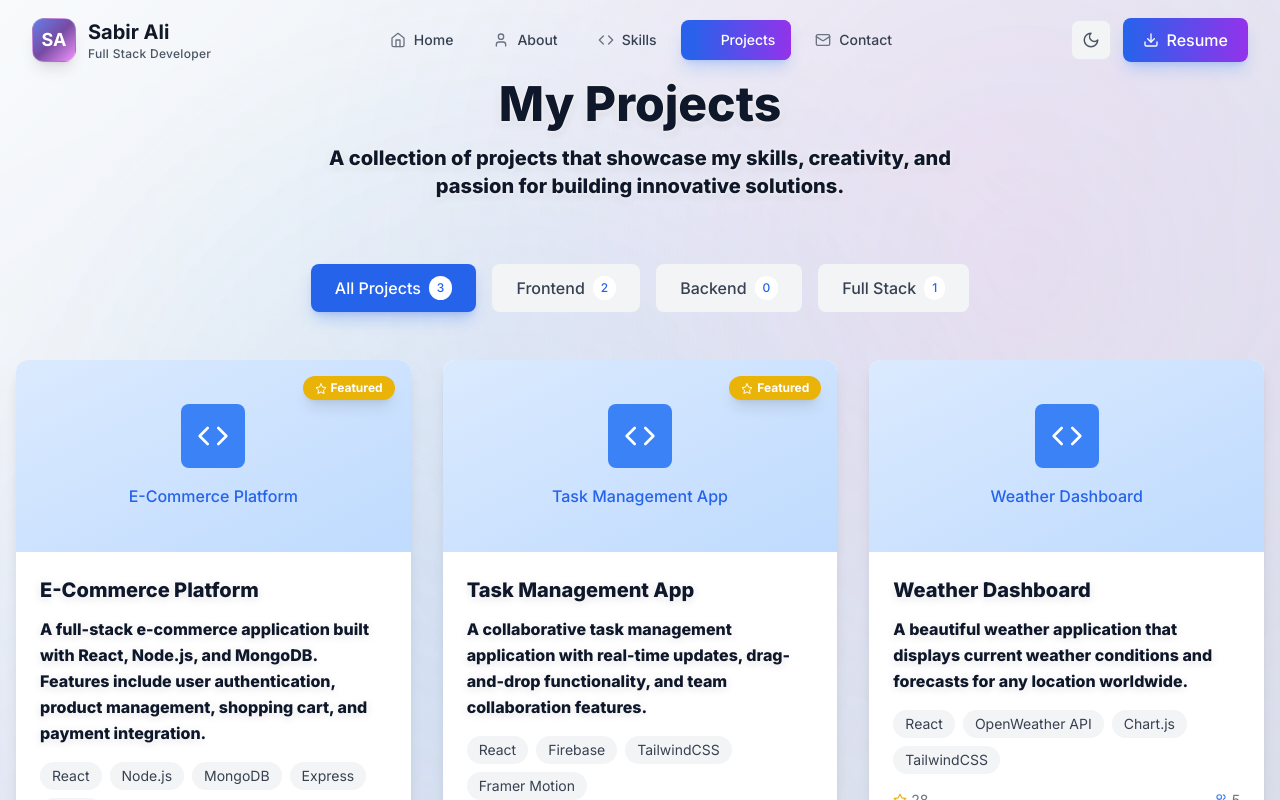
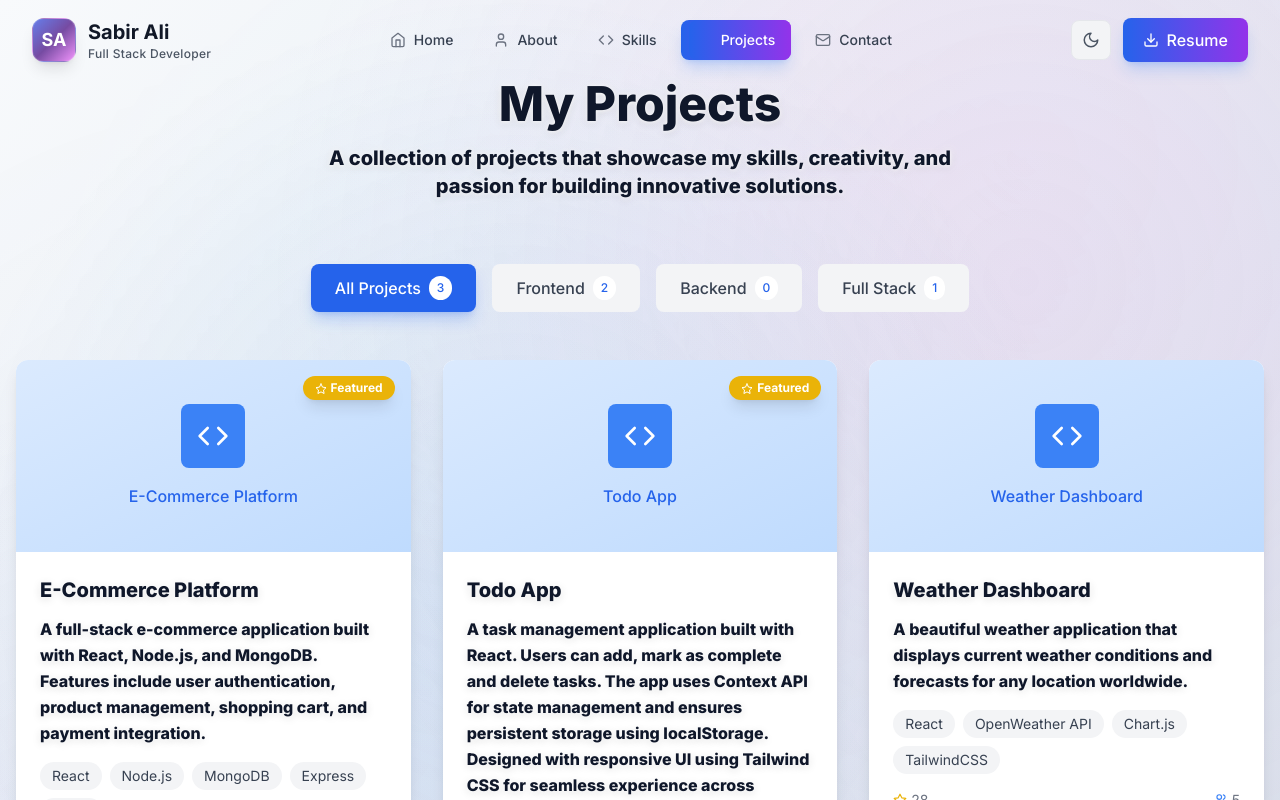
Before and after one commit to Sabir111/portfolio, a React (Vite) app: page /projects in a window 1280 px wide. Shown: the top 800 px of the page. Built offline with nearby package versions, Linux system fonts and the light colour scheme.

Commit message:
upda todo project

```diff
--- a/src/pages/Projects.jsx
+++ b/src/pages/Projects.jsx
@@ -21,16 +21,14 @@ const Projects = () => {
     },
     {
       id: 2,
-      title: 'Task Management App',
-      description: 'A collaborative task management application with real-time updates, drag-and-drop functionality, and team collaboration features.',
+      title: 'Todo App',
+      description: 'A task management application built with React. Users can add, mark as complete and delete tasks. The app uses Context API for state management and ensures persistent storage using localStorage. Designed with responsive UI using Tailwind CSS for seamless experience across devices.',
       image: '/project2.jpg',
-      technologies: ['React', 'Firebase', 'TailwindCSS', 'Framer Motion'],
+      technologies: ['React', 'React Context API', 'TailwindCSS', 'useState'],
       category: 'frontend',
-      github: 'https://github.com/Sabir111/task-manager',
-      live: 'https://task-manager-sabir.vercel.app',
+      github: 'https://github.com/Sabir111/todo-app',
+      live: 'https://sabir-todo.vercel.app',
       featured: true,
-      stars: 32,
-      forks: 8
     },
     {
       id: 3,
```
